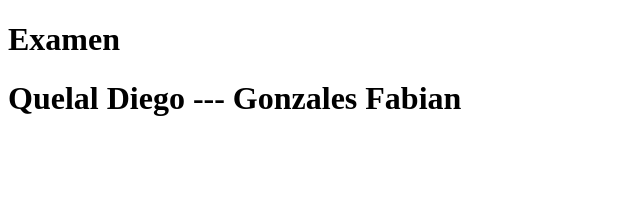
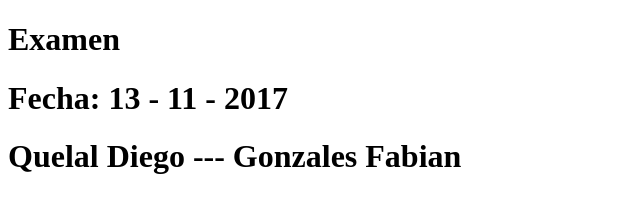
Before and after one commit to FabianoG/AppGitCloud, a plain HTML site: page index.html in a window 1280 px wide. Shown: the whole page, without its empty margins (0-640 px from the left). Drawn offline with Linux system fonts and the light colour scheme.

Commit message:
Update index.html
examen

```diff
--- a/index.html
+++ b/index.html
@@ -8,6 +8,7 @@
 </head>
 <body>
     <h1>Examen</h1>
+    <h1>Fecha: 13 - 11 - 2017 </h1>
     <h1>Quelal Diego  --- Gonzales Fabian</h1>
 </body>
 </html>
```
